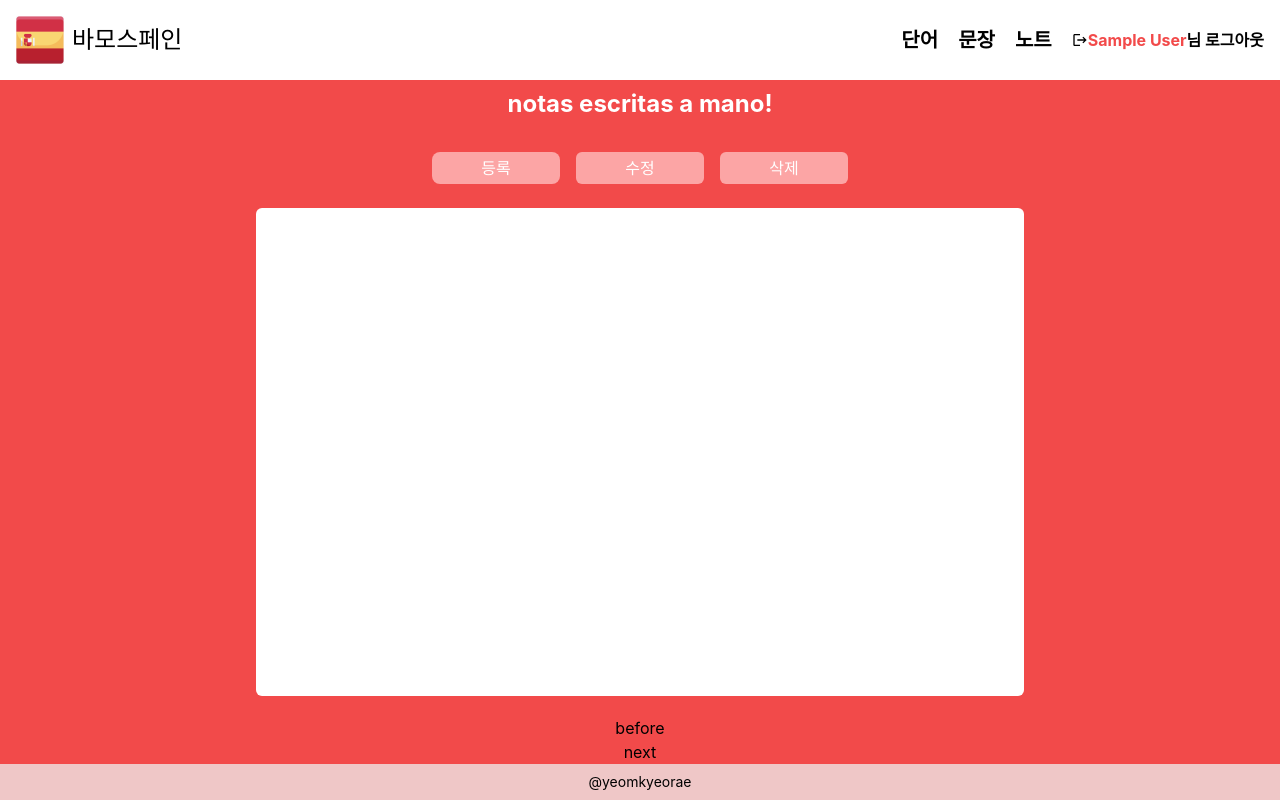
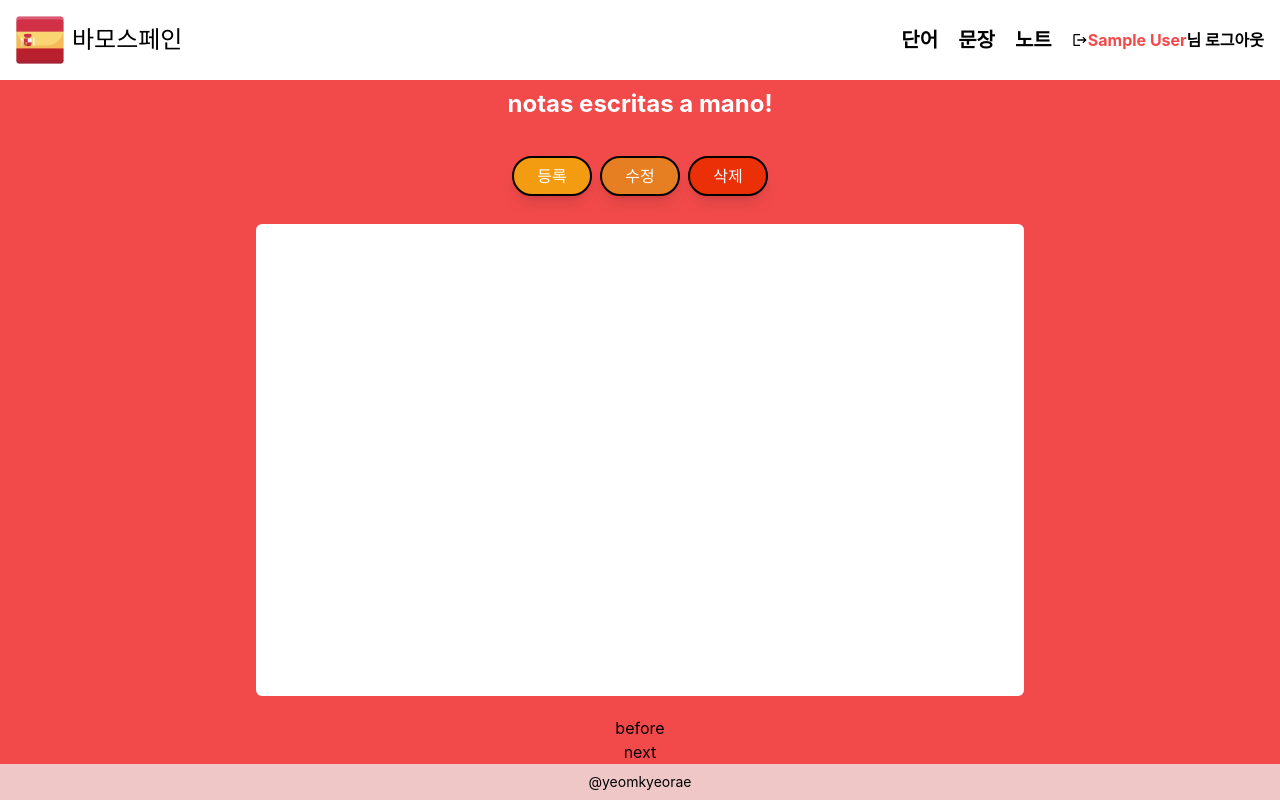
Before and after one commit to yeomkyeorae/next-spanish, a Next.js app: page /note in a window 1280 px wide. Built offline with nearby package versions, Linux system fonts and the light colour scheme; no server answers; sample sign-in values are in the browser's storage; a web font is replaced by a local one.

Commit message:
style: change of btn color

```diff
--- a/app/note/page.tsx
+++ b/app/note/page.tsx
@@ -6,6 +6,7 @@ import EnrollNote from '@/components/note/enroll-note';
 import { getNextNote, getBeforeNote, getFirstNote, deleteNote } from '@/service/note';
 import { useAuthContext } from '@/context/authContext';
 import { NoteState } from '@/types';
+import Button from '@/components/button';
 
 const MenuNameConvert = {
   note: '등록',
@@ -89,24 +90,16 @@ export default function Note() {
   return (
     <section className='bg-midFever h-full flex flex-col items-center'>
       <span className='text-2xl font-bold my-2 text-white'>notas escritas a mano!</span>
-      <div className='flex mt-6 mb-6 justify-between'>
-        <button
-          className='w-32 h-8 bg-red-300 text-white rounded-lg mr-2'
-          onClick={() => changeNoteState(noteState === 'note' ? 'enroll' : 'note')}
-        >
-          {MenuNameConvert[noteState]}
-        </button>
+      <div className='flex gap-2 mt-6 mb-6 justify-between'>
+        <Button
+          text={MenuNameConvert[noteState]}
+          btnBgColor='bg-orange'
+          onClickHandler={() => changeNoteState(noteState === 'note' ? 'enroll' : 'note')}
+        />
         {noteState === 'note' ? (
           <>
-            <button
-              className='w-32 h-8 bg-red-300 text-white rounded-md ml-2 mr-2'
-              onClick={() => changeNoteState('modify')}
-            >
-              수정
-            </button>
-            <button className='w-32 h-8 bg-red-300 text-white rounded-md ml-2' onClick={deleteNoteHandler}>
-              삭제
-            </button>
+            <Button text='수정' btnBgColor='bg-carrot' onClickHandler={() => changeNoteState('modify')} />
+            <Button text='삭제' onClickHandler={deleteNoteHandler} />
           </>
         ) : null}
       </div>
--- a/components/enroll-spanish.tsx
+++ b/components/enroll-spanish.tsx
@@ -102,11 +102,11 @@ export default function EnrollSpanish({ type, callback, spanishLength, enrollMod
       <Input value={korean} placeholder='한국어' setValue={setKorean} />
       <div className='flex'>
         {enrollMode === 'Enroll' ? (
-          <Button text='추가' onClickHandler={enrollHandler} />
+          <Button text='추가' btnBgColor='bg-orange' onClickHandler={enrollHandler} />
         ) : (
           <div className='flex gap-2'>
             <Button text='수정' btnBgColor='bg-carrot' onClickHandler={modifyHandler} />
-            <Button text='취소' btnBgColor='bg-carrot' onClickHandler={() => cancelHandler()} />
+            <Button text='취소' onClickHandler={() => cancelHandler()} />
           </div>
         )}
       </div>
--- a/tailwind.config.ts
+++ b/tailwind.config.ts
@@ -17,6 +17,7 @@ const config: Config = {
         midFever: '#f24a4a',
         lowFever: '#efc7c7',
         carrot: '#e67e22',
+        orange: '#f39c12',
       },
     },
   },
```
